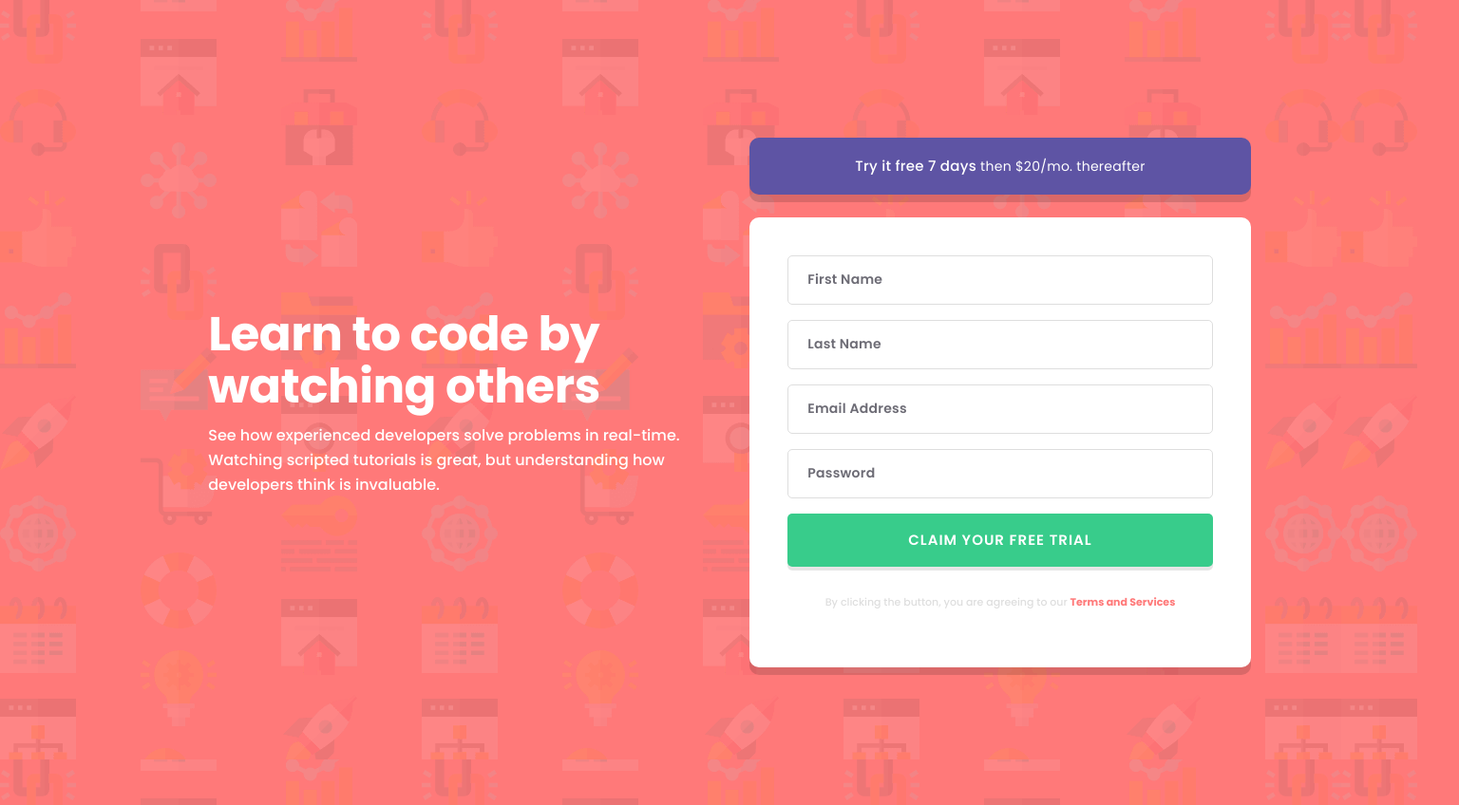
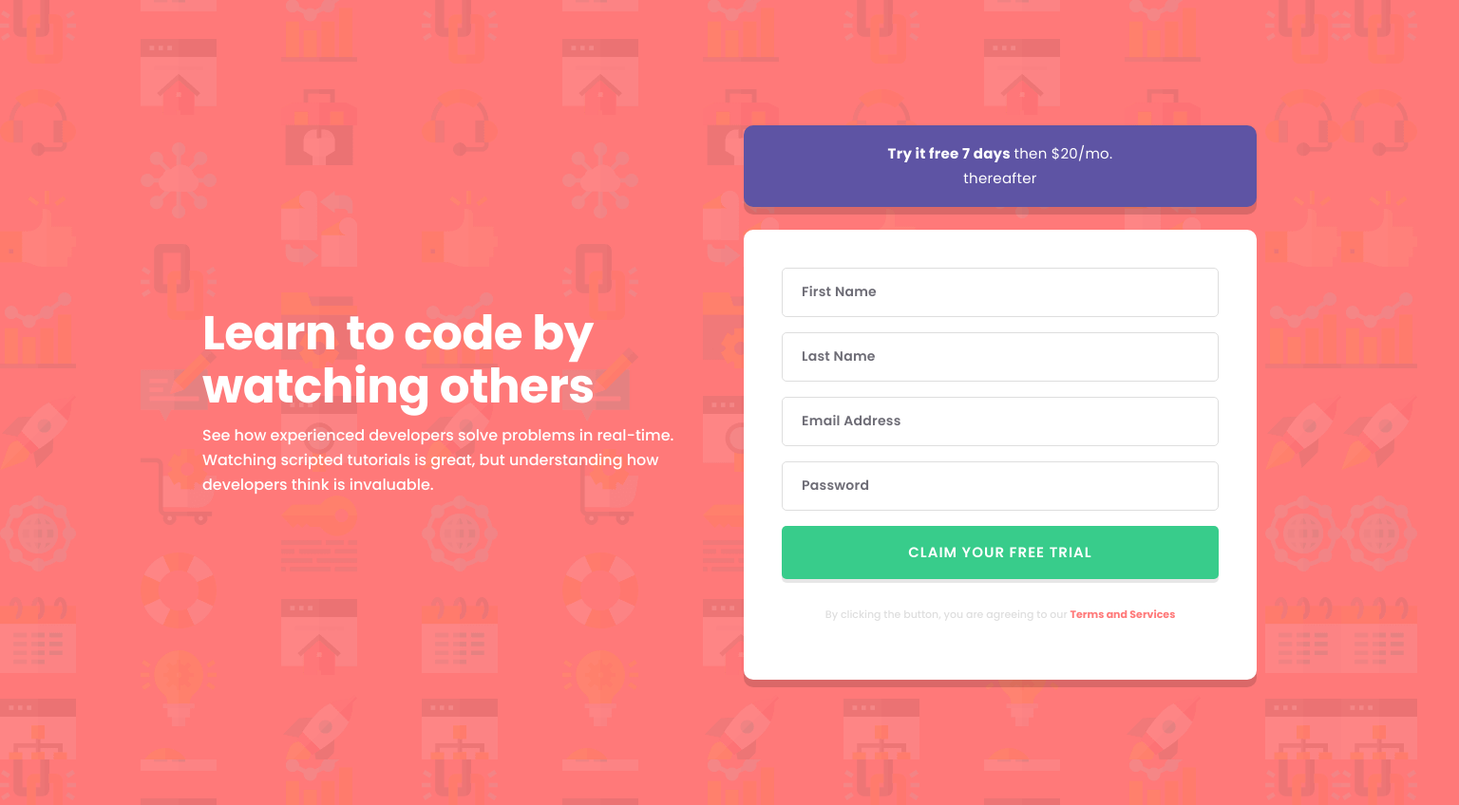
Before and after one commit to christineaharper/FEM-signup-form, a plain HTML site: page index.html in a window 1536 px wide. Shown: the whole page at 95% size. Drawn offline with Linux system fonts and the light colour scheme.

Commit message:
Change px to rem and adjust font sizes on banner

```diff
--- a/css/style.css
+++ b/css/style.css
@@ -49,10 +49,6 @@ button {
   transition: all 0.3s;
 }
 
-.info-copy {
-  font-weight: 500;
-}
-
 /* layout  */
 
 .container {
@@ -67,11 +63,11 @@ button {
 }
 
 .container--info {
-  max-width: 525px;
+  max-width: 32.813rem;
 }
 
 .container--form {
-  max-width: 540px;
+  max-width: 33.75rem;
 }
 
 /* main */
@@ -92,20 +88,23 @@ main {
 }
 
 .banner-copy {
-  font-size: 15px;
-  font-weight: 500;
-  letter-spacing: 0.27px;
+  font-size: 0.938rem;
+  font-weight: 700;
+  letter-spacing: 0.017rem;
 }
 
 .banner-copy span {
-  font-size: 14px;
   font-weight: 400;
+}
+
+.info-copy {
+  font-weight: 500;
 }
 
 /* form */
 
 form {
-  border-radius: 10px;
+  border-radius: 0.625rem;
   background-color: var(--color-white);
   padding: 24px;
   box-shadow: 0 8px 0 0 rgba(0, 0, 0, 0.1469);
@@ -114,22 +113,22 @@ form {
 form > * {
   display: block;
   width: 100%;
-  border-radius: 5px;
+  border-radius: 0.313rem;
   font-family: "Poppins", sans-serif;
 }
 
 #signup-form input {
-  padding: 15px 20px;
+  padding: 0.938rem 1.25rem;
   margin-bottom: 1rem;
-  border: 1px solid var(--color-light);
+  border: 0.063rem solid var(--color-light);
 }
 
 input::placeholder {
   color: var(--color-dark);
   opacity: 0.75;
-  font-size: 14px;
+  font-size: 0.875rem;
   font-weight: 600;
-  letter-spacing: 0.25px;
+  letter-spacing: 0.016rem;
 }
 
 input:focus {
@@ -145,13 +144,13 @@ input:focus::placeholder {
 button {
   background-color: var(--color-secondary);
   border: none;
-  padding: 15px 40px;
+  padding: 0.938rem 2.5rem;
   margin-bottom: 0.5rem;
-  box-shadow: 0 4px 0 0 rgba(0, 0, 0, 0.0989);
+  box-shadow: 0 0.25rem 0 0 rgba(0, 0, 0, 0.0989);
   color: var(--color-white);
   text-transform: uppercase;
-  font-size: 15px;
-  line-height: 26px;
+  font-size: 0.938rem;
+  line-height: 1.625rem;
   font-weight: 600;
   letter-spacing: 1px;
 }
@@ -164,8 +163,8 @@ button:hover {
 small {
   display: block;
   color: var(--color-light);
-  font-size: 11px;
-  line-height: 21px;
+  font-size: 0.688rem;
+  line-height: 1.313rem;
   font-weight: 500;
   padding: 1rem;
 }
@@ -182,7 +181,7 @@ small a:hover {
 /* footer */
 
 .attribution {
-  font-size: 11px;
+  font-size: 0.688rem;
   text-align: center;
 }
 
@@ -207,10 +206,10 @@ small a:hover {
   }
 
   h1 {
-    font-size: 50px;
-    line-height: 55px;
+    font-size: 3.125rem;
+    line-height: 3.438rem;
     letter-spacing: -0.52px;
-    margin-bottom: 11px;
+    margin-bottom: 0.688rem;
   }
 
   .info-copy {
@@ -219,18 +218,18 @@ small a:hover {
   }
 
   .banner {
-    padding: 17px 111px;
+    padding: 1.063rem 6.938rem;
   }
 
   form {
-    padding: 40px;
+    padding: 2.5rem;
   }
 
   form input {
-    margin-bottom: 20px;
+    margin-bottom: 1.25rem;
   }
 
   small {
-    line-height: 26px;
+    line-height: 1.625rem;
   }
 }
```
